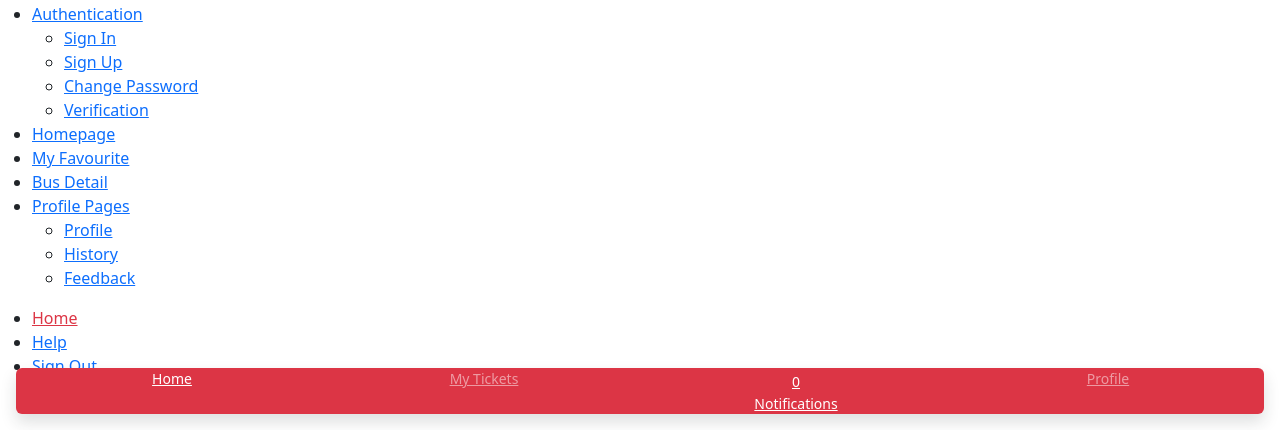
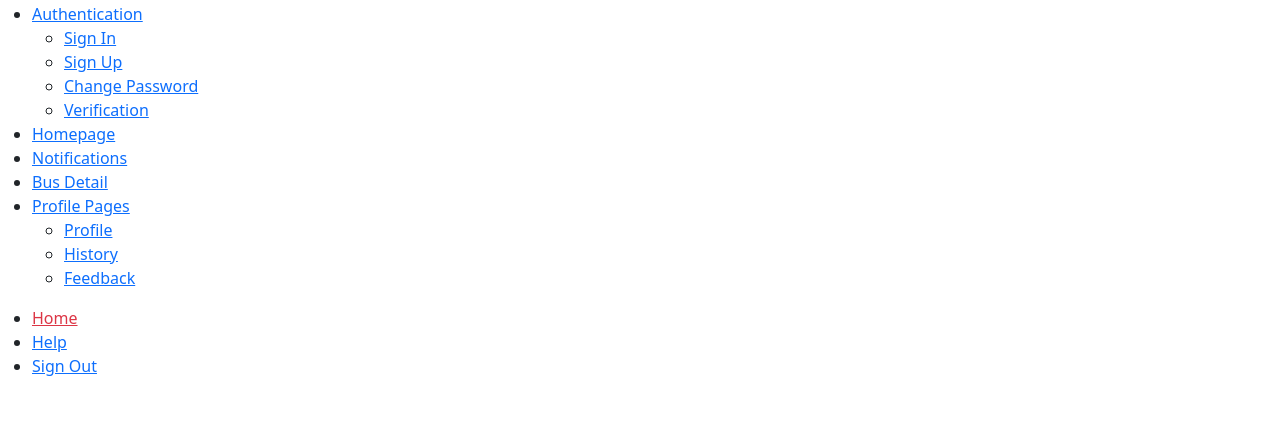
Before and after one commit to sgbo001/SMARTBUS, a Django app: page /notifications_count/ in a window 1280 px wide. Shown: the part 370-800 px from the top of the page. Run offline with Django 4.2, Linux system fonts and the light colour scheme; data that the repository does not hold is empty; some libraries are stand-ins or nearby versions.

Commit message:
Update base.html

```diff
--- a/bus/templates/base.html
+++ b/bus/templates/base.html
@@ -45,6 +45,7 @@
 
 
     <div class="fixed-bottom p-3">
+      {%if user.is_authenticated%}
         <div class="footer-menu row m-0 bg-danger shadow rounded-2">
            <div class="col-3 p-0 text-center">
               <a href="{% url 'route_plan' %}" class="home text-white">
@@ -65,28 +66,17 @@
                 <p class="mb-0 small">Notifications</p>
             </a>
         </div>
-
-          {%if user.is_authenticated%}
            <div class="col-3 p-0 text-center">
               <a href="{% url 'edit_profile' %}" class="home text-white active">
                  <span class="icofont-user h5"></span>
                  <p class="mb-0 small">Profile</p>
               </a>
            </div>
-           {%else %}
-           <div class="col-3 p-0 text-center" style="opacity: 0.5;">
-            <a href="{% url 'edit_profile' %}" class="home text-white active">
-               <span class="icofont-user h5"style="filter: grayscale(100%);" ></span>
-               <p class="mb-0 small">Profile</p>
-            </a>
-         </div>
-         {%endif%}
-        </div>
+
+         {%else %}
+
+        </div>{%endif%}
      </div>
-
-
-
-
 
           <nav id="main-nav">
             <ul class="second-nav">
@@ -113,7 +103,7 @@
                   </ul>
                </li>
                <li><a href="{% url 'route_plan' %}"><i class="icofont-ui-home mr-2"></i> Homepage</a></li>
-               <li><a href="#"><i class="icofont-sale-discount mr-2"></i>My Favourite</a></li>
+               <li><a href="{% url 'notifications' %}"><i class="icofont-sale-discount mr-2"></i>Notifications</a></li>
 
                <li><a href="{% url 'bus_detail' %}"><i class="icofont-file-text mr-2"></i> Bus Detail</a></li>
                <li>
```
